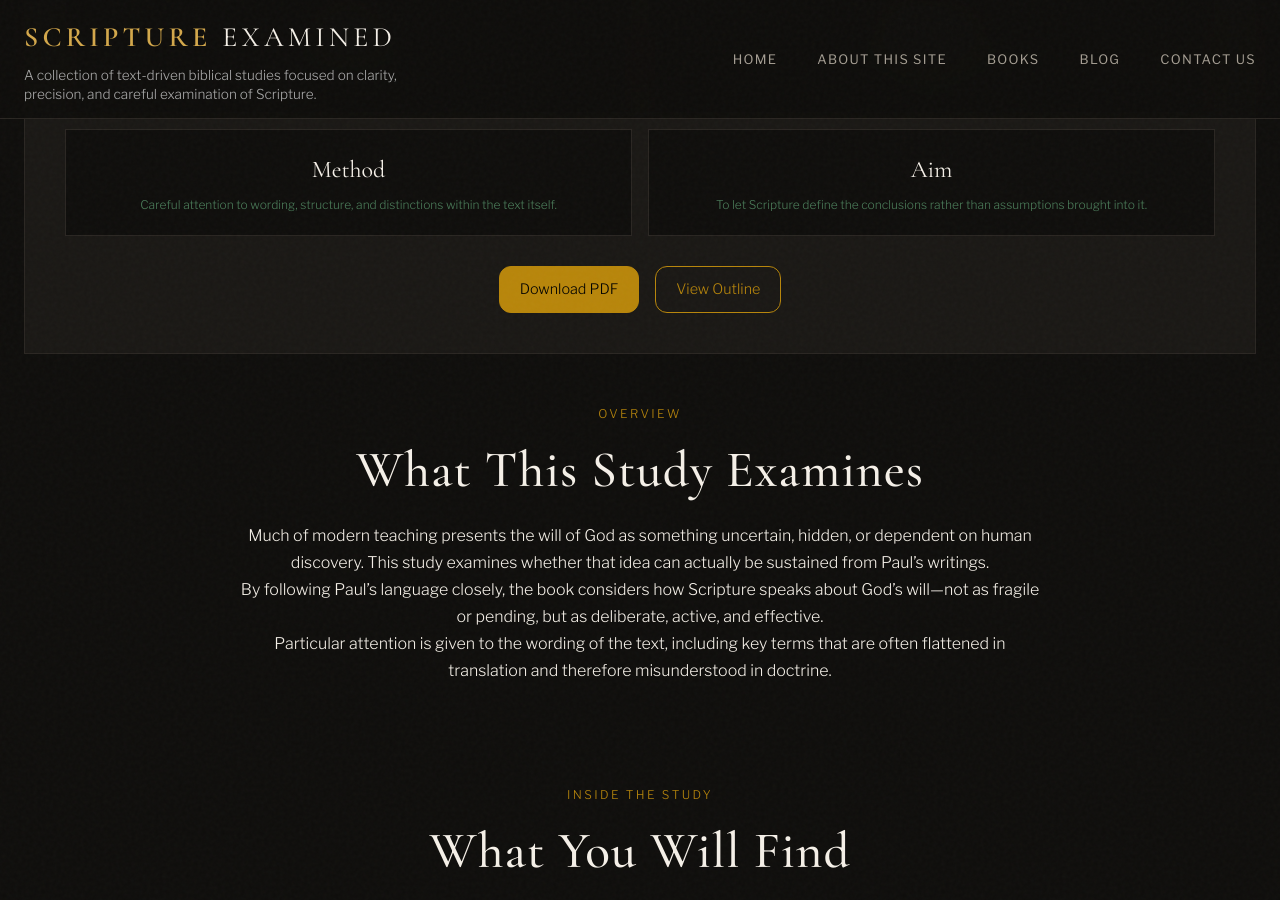
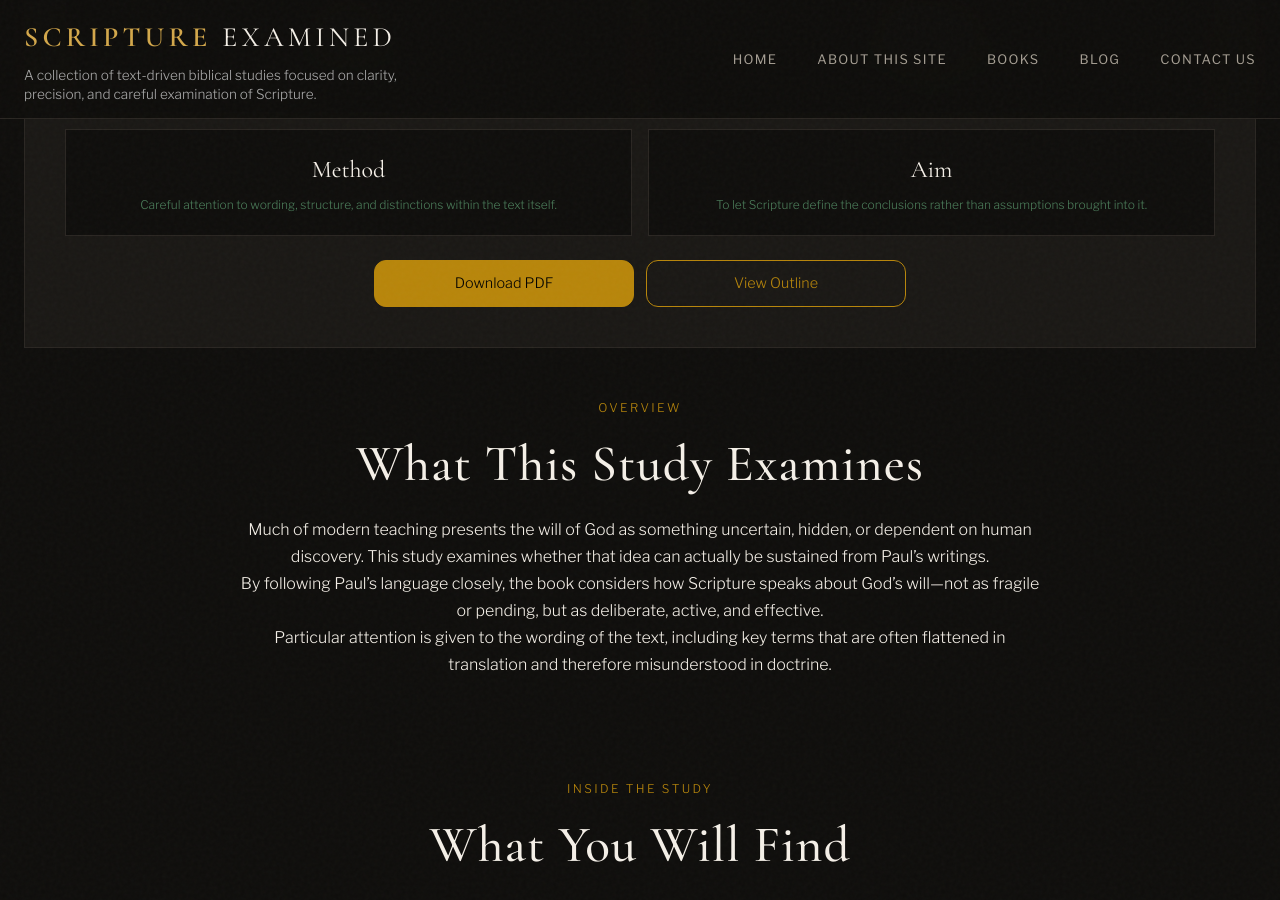
Before and after one commit to ScriptureExamined/PaulineEpistles, a Jekyll site: the page built from willOfGod.html, in a window 1280 px wide and 900 px high, scrolled down 518 px. Built offline with Jekyll 4.4.1, drawn with Linux system fonts in a browser that asks for light colours.

Commit message:
Update willOfGod.html

```diff
--- a/willOfGod.html
+++ b/willOfGod.html
@@ -59,7 +59,7 @@ title: The Will of God | Scripture Examined
           </div>
         </div>
 
-        <div class="section-actions">
+        <div class="book-actions center-actions">
           <a
             href="files/The-Will-of-God.pdf"
             class="btn btn-primary"
@@ -197,7 +197,7 @@ title: The Will of God | Scripture Examined
         collection continues to grow.
       </p>
 
-      <div class="section-actions">
+      <div class="book-actions center-actions">
         <a
           href="files/The-Will-of-God.pdf"
           class="btn btn-primary"
```
